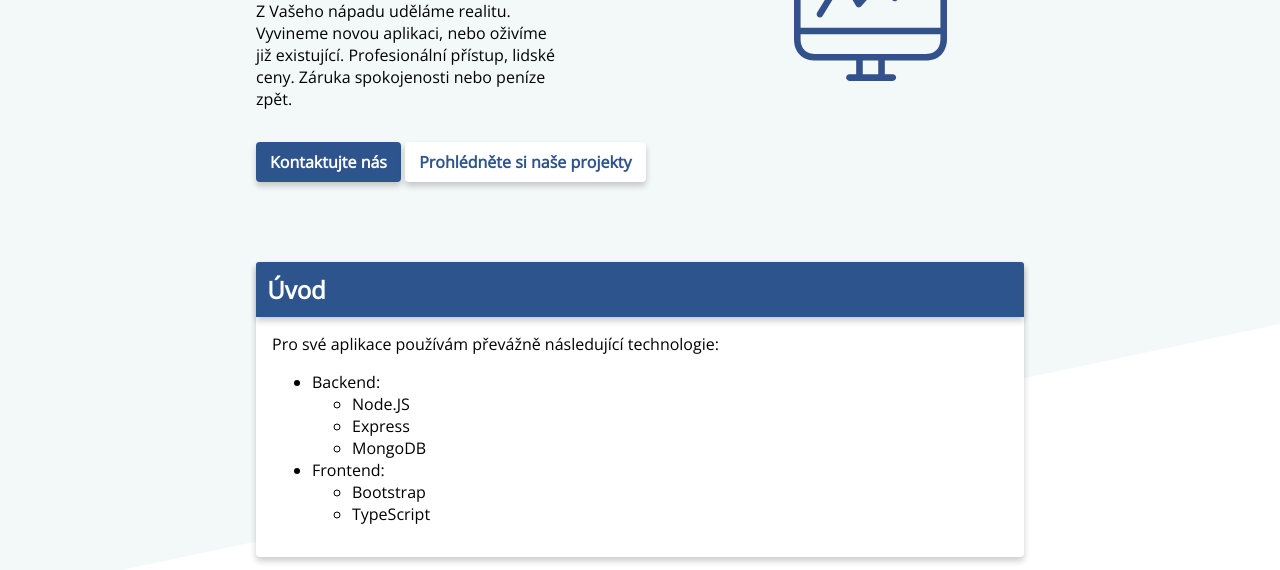
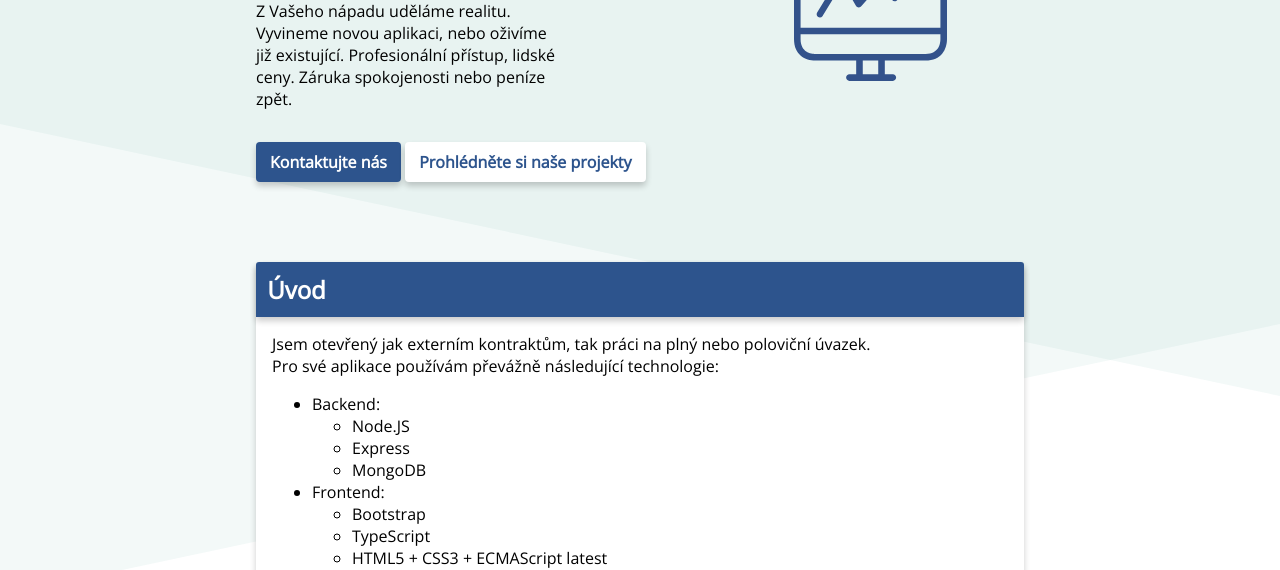
Before and after one commit to vacekj/old-portfolio, a website built with webpack: page index.html in a window 1280 px wide. Shown: the part 232-802 px from the top of the page. Built offline with nearby package versions, Linux system fonts and the light colour scheme.

Commit message:
add a second stripe on top

```diff
--- a/index.html
+++ b/index.html
@@ -15,6 +15,8 @@
 <body>
     <div class="stripes">
         <div class="stripe-top">
+        </div>
+        <div class="stripe-top-2">
         </div>
         <div class="stripe-projects"></div>
     </div>
@@ -57,6 +59,8 @@
                 <h2>Úvod</h2>
             </div>
             <div class="page-body">
+                <div>Jsem otevřený jak externím kontraktům, tak práci na plný nebo poloviční úvazek. </div>
+
                 Pro své aplikace používám převážně následující technologie:
                 <ul>
                     <li>Backend:
@@ -69,7 +73,8 @@
                     <li>Frontend:
                         <ul>
                             <li>Bootstrap </li>
-                            <li> TypeScript</li>
+                            <li>TypeScript</li>
+                            <li>HTML5 + CSS3 + ECMAScript latest</li>
                         </ul>
                     </li>
                 </ul>
--- a/index.scss
+++ b/index.scss
@@ -76,6 +76,16 @@ body {
     background: $color-secondary;
     opacity: $stripe-opacity;
     transform: skewY(-12deg);
+}
+
+.stripe-top-2 {
+    position: absolute;
+    top: -700px;
+    width: 100%;
+    height: 1200px;
+    background: $color-secondary;
+    opacity: $stripe-opacity;
+    transform: skewY(12deg);
 }
 
 /* Header */
```
